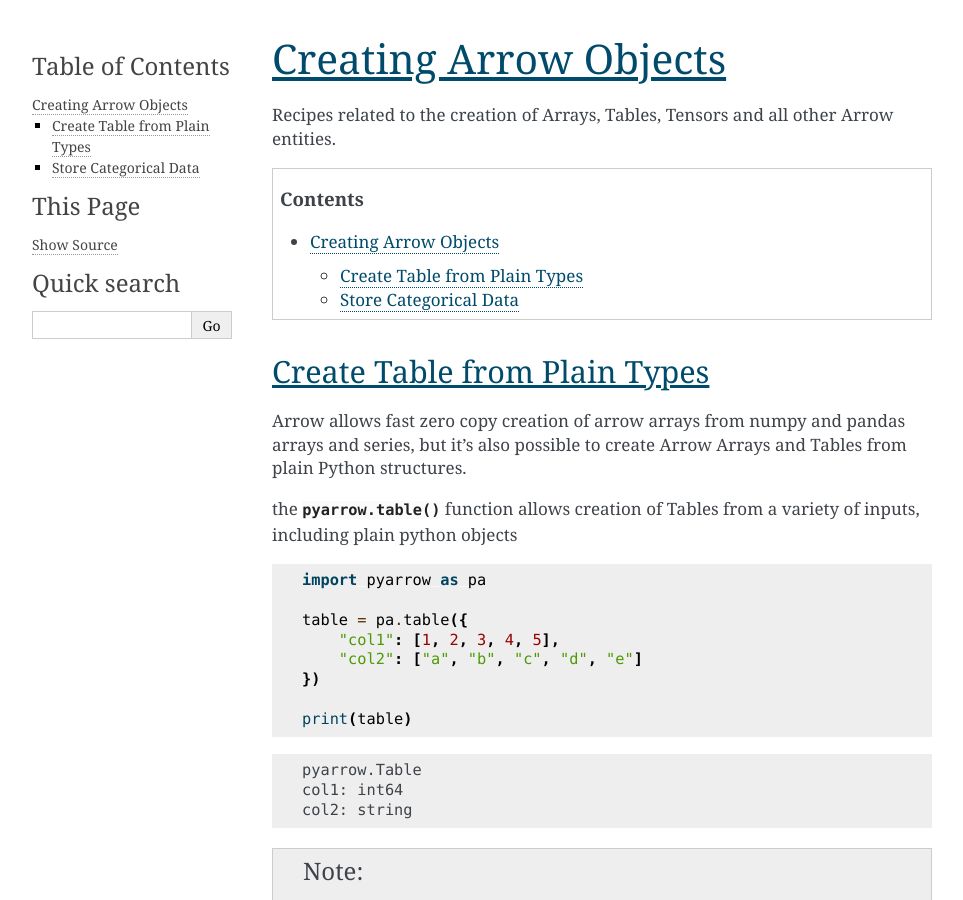
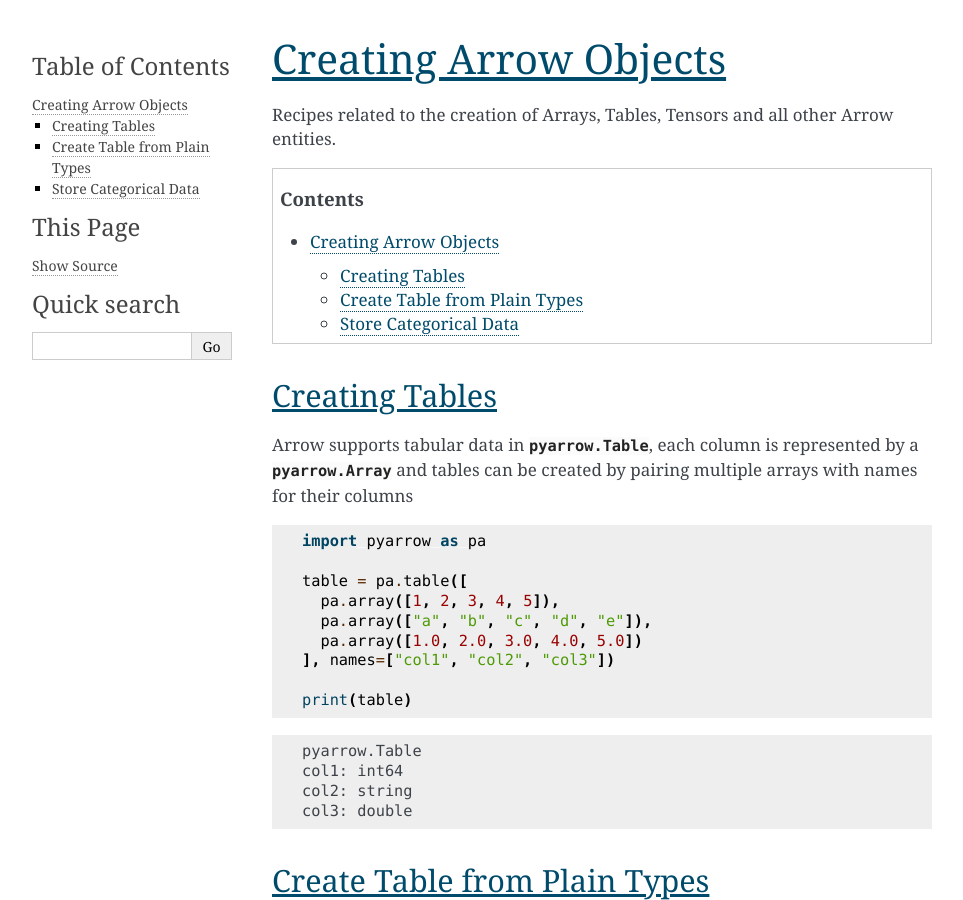
Before and after one commit to apache/arrow-cookbook, a Sphinx documentation site: the page built from python/source/create.rst, in a window 1280 px wide and 900 px high. Shown: the whole window, without its empty margins (148-1111 px from the left). Built offline with Sphinx 7.4.7, drawn with Linux system fonts in a browser that asks for light colours.

Commit message:
Creating tables recipe

```diff
--- a/python/source/create.rst
+++ b/python/source/create.rst
@@ -6,6 +6,32 @@
 Tensors and all other Arrow entities.
 
 .. contents::
+
+Creating Tables
+===============
+
+Arrow supports tabular data in :class:`pyarrow.Table`, each column
+is represented by a :class:`pyarrow.Array` and tables can be created
+by pairing multiple arrays with names for their columns
+
+.. testcode::
+
+    import pyarrow as pa
+
+    table = pa.table([
+      pa.array([1, 2, 3, 4, 5]),
+      pa.array(["a", "b", "c", "d", "e"]),
+      pa.array([1.0, 2.0, 3.0, 4.0, 5.0])
+    ], names=["col1", "col2", "col3"])
+
+    print(table)
+
+.. testoutput::
+
+    pyarrow.Table
+    col1: int64
+    col2: string
+    col3: double
 
 Create Table from Plain Types
 =============================
```
